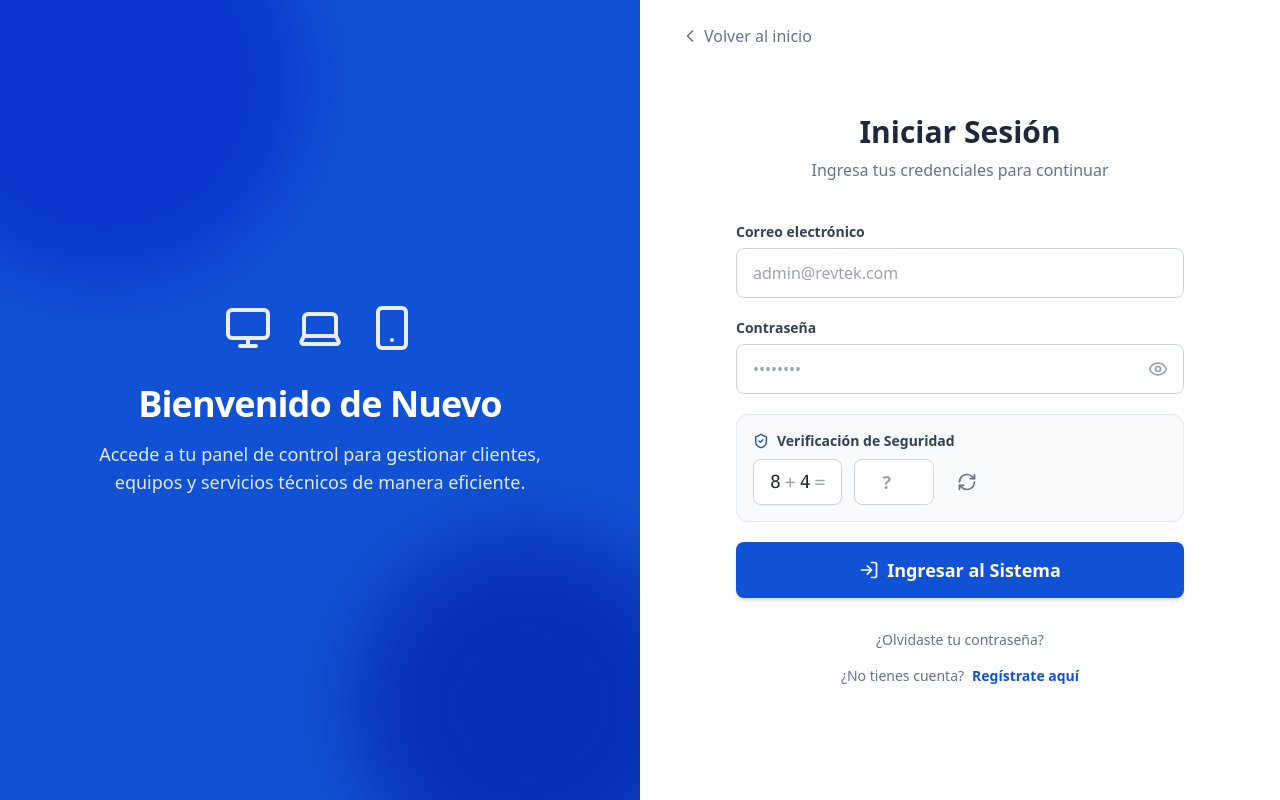
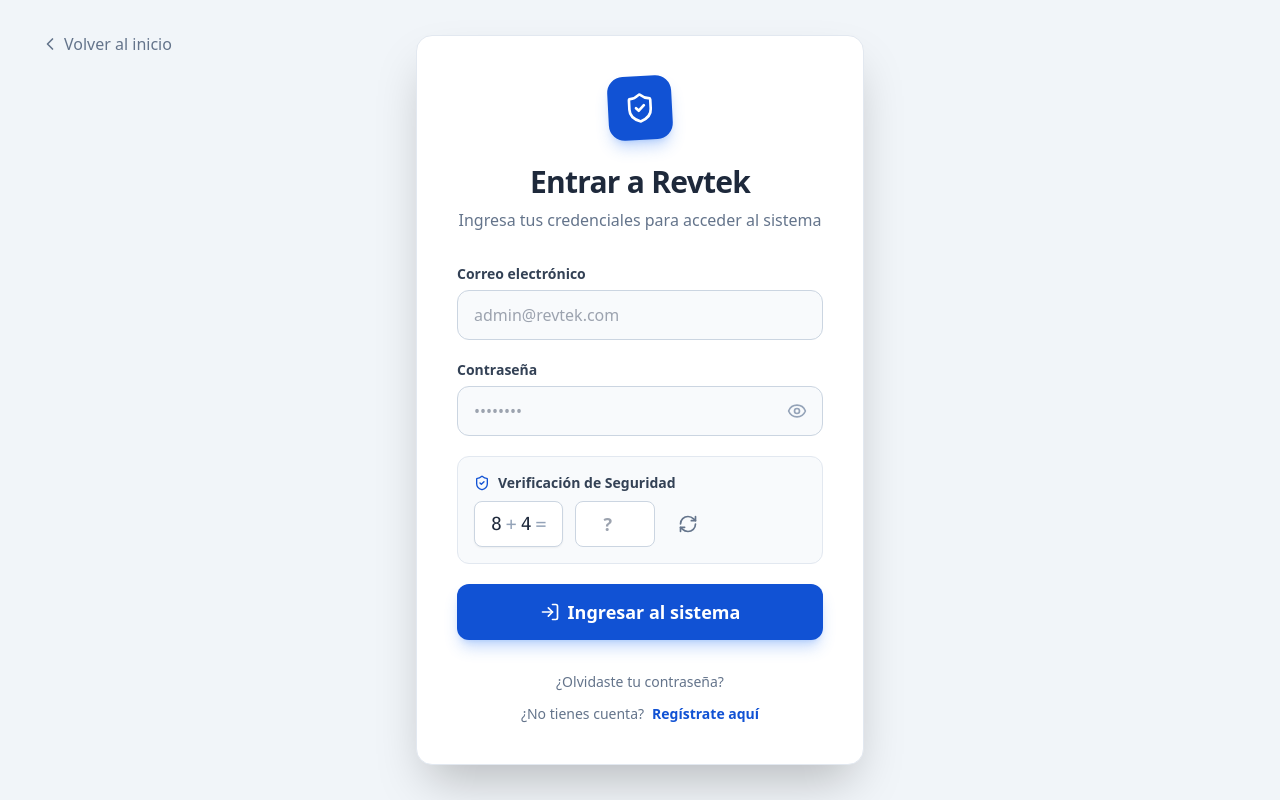
Before and after one commit to JOSSEL01/revtek, a React (Vite) app in the folder frontend/: page /login in a window 1280 px wide. Built offline with nearby package versions, Linux system fonts and the light colour scheme.

Commit message:
rediseno de pagina

```diff
--- a/frontend/src/features/auth/pages/LoginPage.tsx
+++ b/frontend/src/features/auth/pages/LoginPage.tsx
@@ -3,7 +3,7 @@ import { useNavigate, Link } from 'react-router-dom';
 import { useForm } from 'react-hook-form';
 import { zodResolver } from '@hookform/resolvers/zod';
 import { z } from 'zod';
-import { Eye, EyeOff, LogIn, RefreshCw, ShieldCheck, AlertTriangle, Monitor, Smartphone, Laptop, ChevronLeft } from 'lucide-react';
+import { Eye, EyeOff, LogIn, RefreshCw, ShieldCheck, AlertTriangle, ChevronLeft } from 'lucide-react';
 import { useAuthStore } from '../../../store/authStore';
 import { logsService } from '../../logs/logsService';
 import { authService } from '../authService';
@@ -95,77 +95,66 @@ export function LoginPage() {
   // --- VISTA DE BLOQUEO ---
   if (isLocked) {
     return (
-      <div className="flex min-h-screen items-center justify-center p-4 bg-slate-50">
-        <div className="w-full max-w-md bg-white p-10 rounded-2xl shadow-xl border border-slate-100 text-center animate-in fade-in zoom-in duration-300">
+      <div className="min-h-screen flex items-center justify-center bg-slate-100 p-4">
+        <div className="w-full max-w-md bg-white p-10 rounded-2xl shadow-xl border border-slate-200 text-center animate-in fade-in zoom-in duration-300">
           <div className="mx-auto w-20 h-20 bg-red-50 rounded-full flex items-center justify-center mb-6">
             <AlertTriangle className="h-10 w-10 text-red-500" />
           </div>
           <h1 className="text-3xl font-bold text-slate-800">Sistema Bloqueado</h1>
           <p className="text-slate-500 mt-3">Demasiados intentos fallidos por seguridad.</p>
-          <div className="bg-slate-50 rounded-xl p-6 mt-8 border border-slate-100">
+          <div className="bg-slate-50 rounded-xl p-6 mt-8 border border-slate-200">
             <p className="text-5xl font-black text-red-500">{timeLeft}s</p>
             <p className="text-sm font-medium text-slate-400 mt-2 uppercase tracking-wide">Tiempo restante</p>
           </div>
-          <p className="text-sm text-slate-400 mt-6">Por favor, espera para volver a intentar.</p>
         </div>
       </div>
     );
   }
 
-  // --- VISTA PRINCIPAL DEL LOGIN ---
+  // --- VISTA PRINCIPAL DEL LOGIN (ESTILO PELISMASTER / MINIMALISTA) ---
   return (
-    <div className="min-h-screen flex flex-col md:flex-row bg-white">
+    <div className="min-h-screen flex items-center justify-center bg-slate-100 p-4 relative">
 
-      {/* Lado Izquierdo: Branding Visual (Igual que la Landing) */}
-      <div className="hidden md:flex md:w-1/2 bg-[#1152d4] relative overflow-hidden flex-col justify-center items-center p-12 text-white">
-        <div className="absolute top-[-15%] left-[-15%] w-[400px] h-[400px] bg-[#1e65f3] rounded-full mix-blend-multiply filter blur-2xl opacity-60"></div>
-        <div className="absolute bottom-[-10%] right-[-10%] w-[350px] h-[350px] bg-[#0f4bc4] rounded-full mix-blend-multiply filter blur-2xl opacity-60"></div>
-
-        <div className="relative z-10 text-center flex flex-col items-center">
-          <div className="flex gap-6 mb-8 opacity-90">
-            <Monitor size={48} />
-            <Laptop size={48} />
-            <Smartphone size={48} />
-          </div>
-          <h1 className="text-4xl font-extrabold mb-4 tracking-tight">Bienvenido de Nuevo</h1>
-          <p className="text-lg text-blue-100 max-w-md">
-            Accede a tu panel de control para gestionar clientes, equipos y servicios técnicos de manera eficiente.
-          </p>
-        </div>
-      </div>
-
-      {/* Lado Derecho: Formulario */}
-      <div className="w-full md:w-1/2 flex items-center justify-center p-6 md:p-12 relative">
-
-        {/* Botón para volver al inicio */}
-        <Link to="/" className="absolute top-6 left-6 md:left-10 flex items-center text-slate-500 hover:text-[#1152d4] font-medium transition-colors">
+      {/* Botón para volver al inicio (esquina superior izquierda) */}
+      <Link
+        to="/"
+        className="absolute top-6 left-6 md:top-8 md:left-10 flex items-center text-slate-500 hover:text-[#1152d4] font-medium transition-colors"
+      >
         <ChevronLeft size={20} className="mr-1" /> Volver al inicio
       </Link>
 
-        <div className="w-full max-w-md mt-12 md:mt-0">
-          <div className="text-center mb-10">
-            <h2 className="text-3xl font-bold text-slate-800 mb-2">Iniciar Sesión</h2>
-            <p className="text-slate-500">Ingresa tus credenciales para continuar</p>
+      {/* Tarjeta Central */}
+      <div className="w-full max-w-md bg-white p-8 md:p-10 rounded-2xl shadow-2xl border border-slate-200">
+
+        {/* Encabezado del Login */}
+        <div className="text-center mb-8">
+          <div className="mx-auto w-16 h-16 bg-[#1152d4] rounded-2xl flex items-center justify-center mb-6 shadow-lg shadow-blue-500/30 transform -rotate-3">
+            <ShieldCheck className="h-8 w-8 text-white" />
+          </div>
+          <h1 className="text-3xl font-black text-slate-800 tracking-tight">Entrar a Revtek</h1>
+          <p className="text-slate-500 mt-2">Ingresa tus credenciales para acceder al sistema</p>
         </div>
 
         <form onSubmit={handleSubmit(onSubmit)} className="space-y-5">
+          {/* Email */}
           <div>
-              <label className="block text-sm font-semibold text-slate-700 mb-1.5">Correo electrónico</label>
+            <label className="block text-sm font-bold text-slate-700 mb-1.5">Correo electrónico</label>
             <input
               type="email"
-                className="w-full px-4 py-3 rounded-lg border border-slate-300 focus:border-[#1152d4] focus:ring-2 focus:ring-[#1152d4]/20 outline-none transition-all"
+              className="w-full px-4 py-3 rounded-xl border border-slate-300 focus:border-[#1152d4] focus:ring-4 focus:ring-[#1152d4]/10 outline-none transition-all bg-slate-50 focus:bg-white"
               placeholder="admin@revtek.com"
               {...register('email')}
             />
             {errors.email && <p className="text-red-500 text-xs mt-1.5 font-medium">{errors.email.message}</p>}
           </div>
 
+          {/* Password */}
           <div>
-              <label className="block text-sm font-semibold text-slate-700 mb-1.5">Contraseña</label>
+            <label className="block text-sm font-bold text-slate-700 mb-1.5">Contraseña</label>
             <div className="relative">
               <input
                 type={showPass ? 'text' : 'password'}
-                  className="w-full px-4 py-3 rounded-lg border border-slate-300 focus:border-[#1152d4] focus:ring-2 focus:ring-[#1152d4]/20 outline-none transition-all pr-12"
+                className="w-full px-4 py-3 rounded-xl border border-slate-300 focus:border-[#1152d4] focus:ring-4 focus:ring-[#1152d4]/10 outline-none transition-all bg-slate-50 focus:bg-white pr-12"
                 placeholder="••••••••"
                 {...register('password')}
               />
@@ -182,7 +171,7 @@ export function LoginPage() {
 
           {/* CAPTCHA */}
           <div className="bg-slate-50 p-4 rounded-xl border border-slate-200">
-              <label className="block text-sm font-semibold text-slate-700 mb-2 flex items-center gap-2">
+            <label className="block text-sm font-bold text-slate-700 mb-2 flex items-center gap-2">
               <ShieldCheck size={16} className="text-[#1152d4]" /> Verificación de Seguridad
             </label>
             <div className="flex items-center gap-3">
@@ -191,7 +180,7 @@ export function LoginPage() {
               </div>
               <input
                 type="number"
-                  className="w-20 px-3 py-2 text-center rounded-lg border border-slate-300 focus:border-[#1152d4] outline-none font-bold text-lg"
+                className="w-20 px-3 py-2 text-center rounded-lg border border-slate-300 focus:border-[#1152d4] outline-none font-bold text-lg bg-white"
                 placeholder="?"
                 value={captchaInput}
                 onChange={(e) => setCaptchaInput(e.target.value)}
@@ -199,7 +188,7 @@ export function LoginPage() {
               <button
                 type="button"
                 onClick={generateCaptcha}
-                  className="p-2.5 text-slate-500 hover:bg-white hover:text-[#1152d4] rounded-lg transition-colors border border-transparent hover:border-slate-200"
+                className="p-2.5 text-slate-500 hover:bg-white hover:text-[#1152d4] rounded-lg transition-colors border border-transparent hover:border-slate-300"
                 title="Generar nuevo CAPTCHA"
               >
                 <RefreshCw className="h-5 w-5" />
@@ -208,15 +197,17 @@ export function LoginPage() {
             {captchaError && <p className="text-red-500 text-xs mt-2 font-medium">{captchaError}</p>}
           </div>
 
+          {/* Botón Submit */}
           <button
             type="submit"
-              className="w-full bg-[#1152d4] text-white py-3.5 rounded-lg font-bold text-lg hover:bg-[#0f4bc4] transition-all flex justify-center items-center shadow-md mt-4"
+            className="w-full bg-[#1152d4] text-white py-3.5 rounded-xl font-bold text-lg hover:bg-[#0f4bc4] transition-all flex justify-center items-center shadow-lg shadow-blue-500/30 mt-2 transform active:scale-[0.98]"
           >
-              <LogIn className="h-5 w-5 mr-2" /> Ingresar al Sistema
+            <LogIn className="h-5 w-5 mr-2" /> Ingresar al sistema
           </button>
         </form>
 
-          <div className="mt-8 flex flex-col gap-4 text-center text-sm">
+        {/* Links inferiores */}
+        <div className="mt-8 flex flex-col gap-3 text-center text-sm">
           <Link to="/forgot-password" className="text-slate-500 hover:text-[#1152d4] transition font-medium">
             ¿Olvidaste tu contraseña?
           </Link>
@@ -229,6 +220,5 @@ export function LoginPage() {
         </div>
       </div>
     </div>
-    </div>
   );
 }
```
Lines whose indentation alone changed are shown as unchanged.
